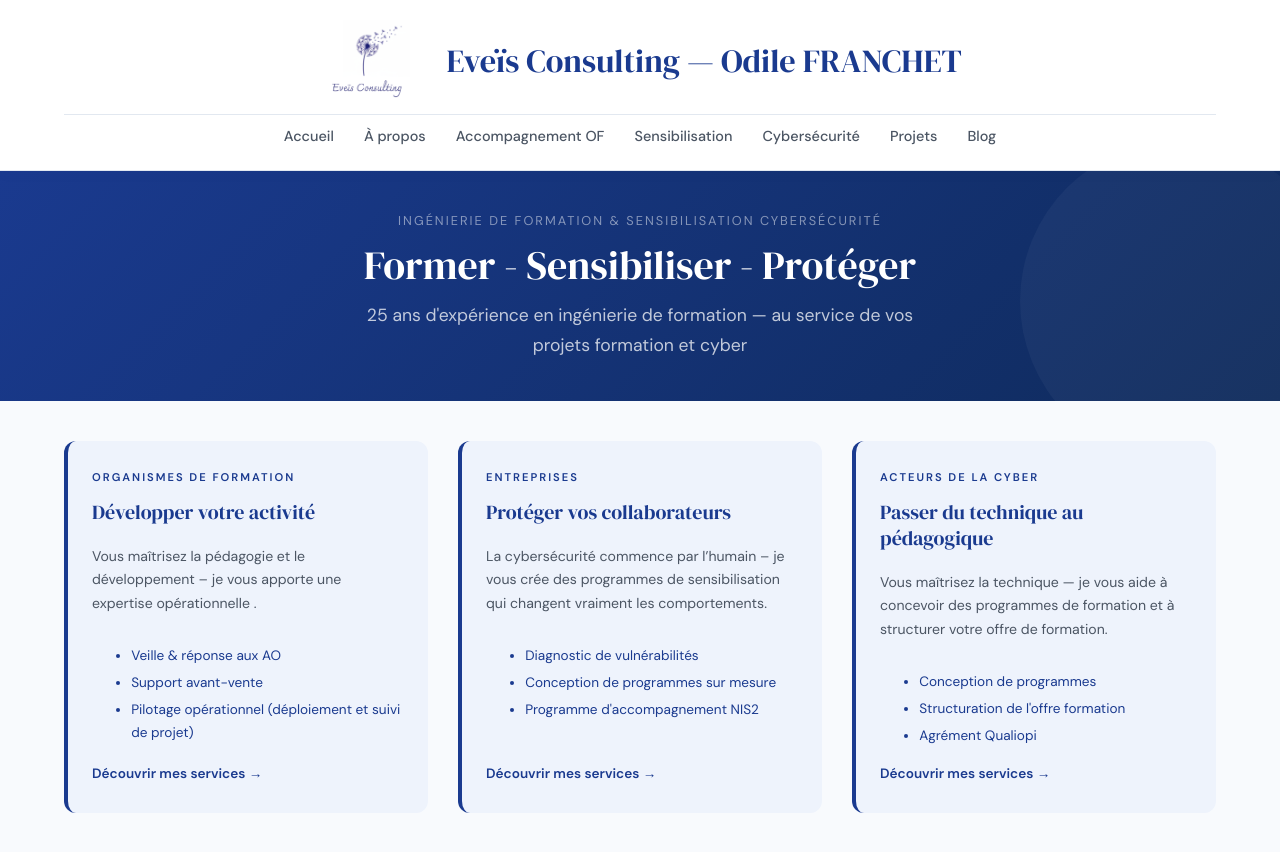
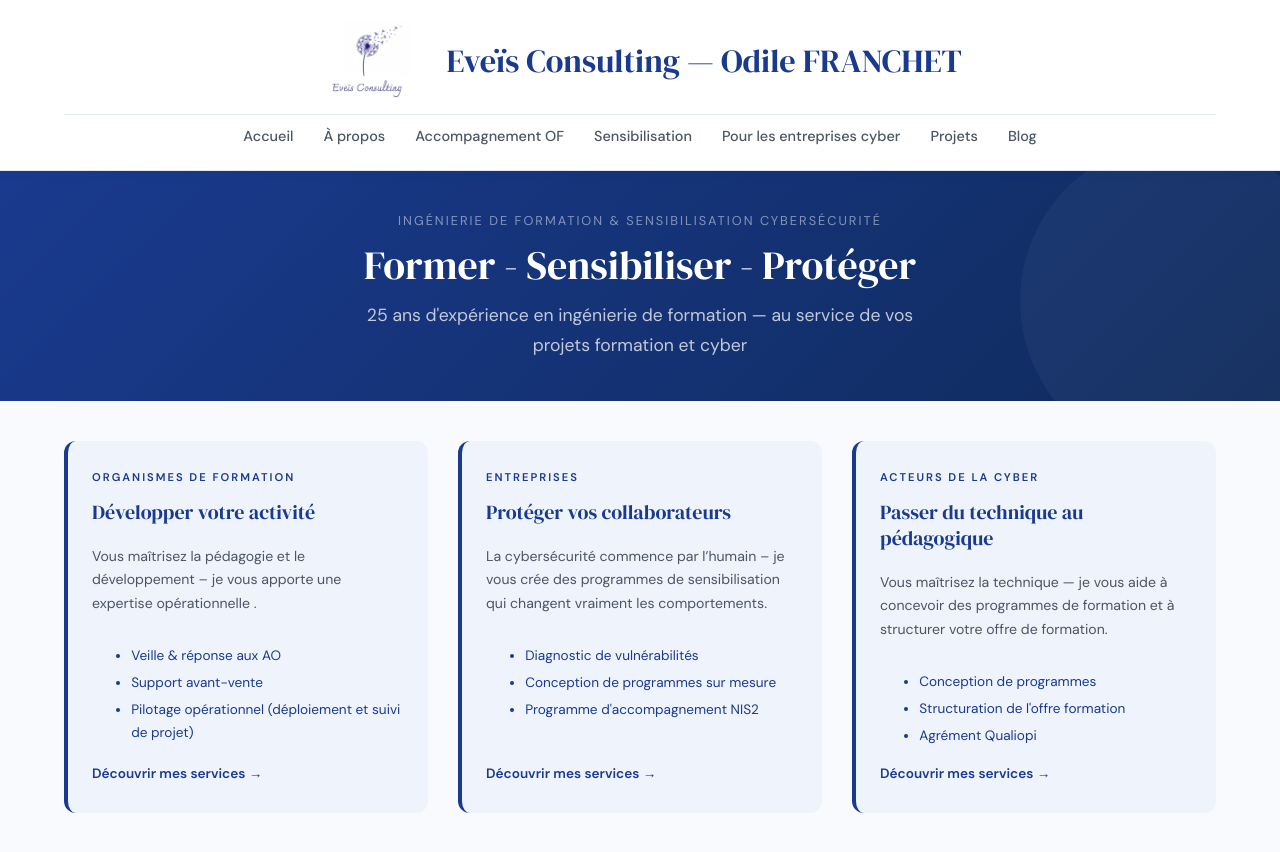
Before and after one commit to ofranchet73/eveis-consulting, a Jekyll site: the page built from index.html, in a window 1280 px wide and 900 px high. Shown: the top 852 px of the window. Built offline with Jekyll 4.4.1, drawn with Linux system fonts in a browser that asks for light colours.

Commit message:
Update default.html

```diff
--- a/_layouts/default.html
+++ b/_layouts/default.html
@@ -30,7 +30,7 @@
           <a href="{{ '/apropos.html' | relative_url }}" class="nav-link">À propos</a>
           <a href="{{ '/formation.html' | relative_url }}" class="nav-link">Accompagnement OF</a>
           <a href="{{ '/entreprises.html' | relative_url }}" class="nav-link">Sensibilisation</a>
-          <a href="{{ '/cyber.html' | relative_url }}" class="nav-link">Cybersécurité</a>
+          <a href="{{ '/dvlptoffre.html' | relative_url }}" class="nav-link">Pour les entreprises cyber</a>
           <a href="{{ '/projets.html' | relative_url }}" class="nav-link">Projets</a>
           <a href="{{ '/blog.html' | relative_url }}" class="nav-link">Blog</a>
         </div>
```
